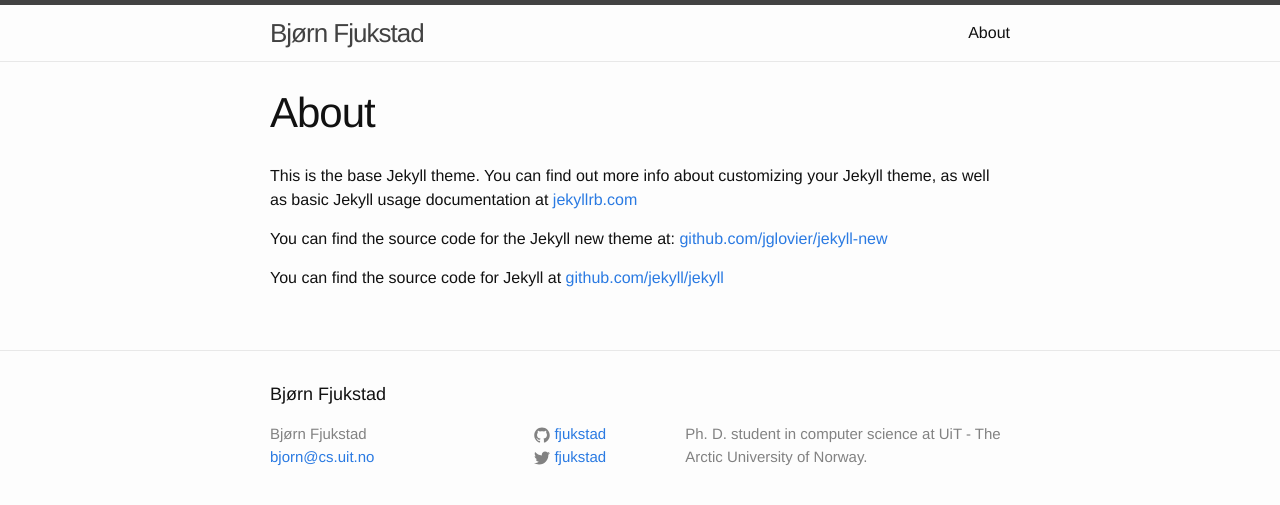
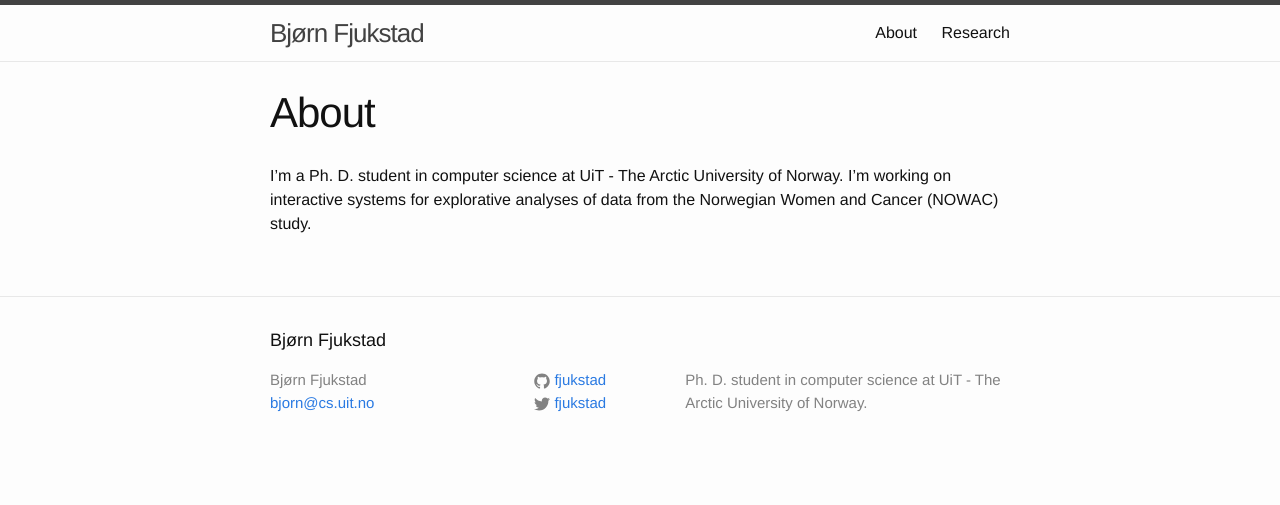
Before and after one commit to fjukstad/fjukstad.github.io, a Jekyll site: the page built from about.md, in a window 1280 px wide. Shown: the top 505 px of the page. Built offline with Jekyll 4.4.1, drawn with Linux system fonts in a browser that asks for light colours.

Commit message:
add research talks and that

```diff
--- a/about.md
+++ b/about.md
@@ -4,8 +4,6 @@ title: About
 permalink: /about/
 ---
 
-This is the base Jekyll theme. You can find out more info about customizing your Jekyll theme, as well as basic Jekyll usage documentation at [jekyllrb.com](http://jekyllrb.com/)
-
-You can find the source code for the Jekyll new theme at: [github.com/jglovier/jekyll-new](https://github.com/jglovier/jekyll-new)
-
-You can find the source code for Jekyll at [github.com/jekyll/jekyll](https://github.com/jekyll/jekyll)
+I'm a Ph. D. student in computer science at UiT - The Arctic University of
+Norway. I'm working on interactive systems for explorative analyses of data from
+the Norwegian Women and Cancer (NOWAC) study.
```
Also changed, not shown: research.md (added, +42 -0 lines), 4 other files.
